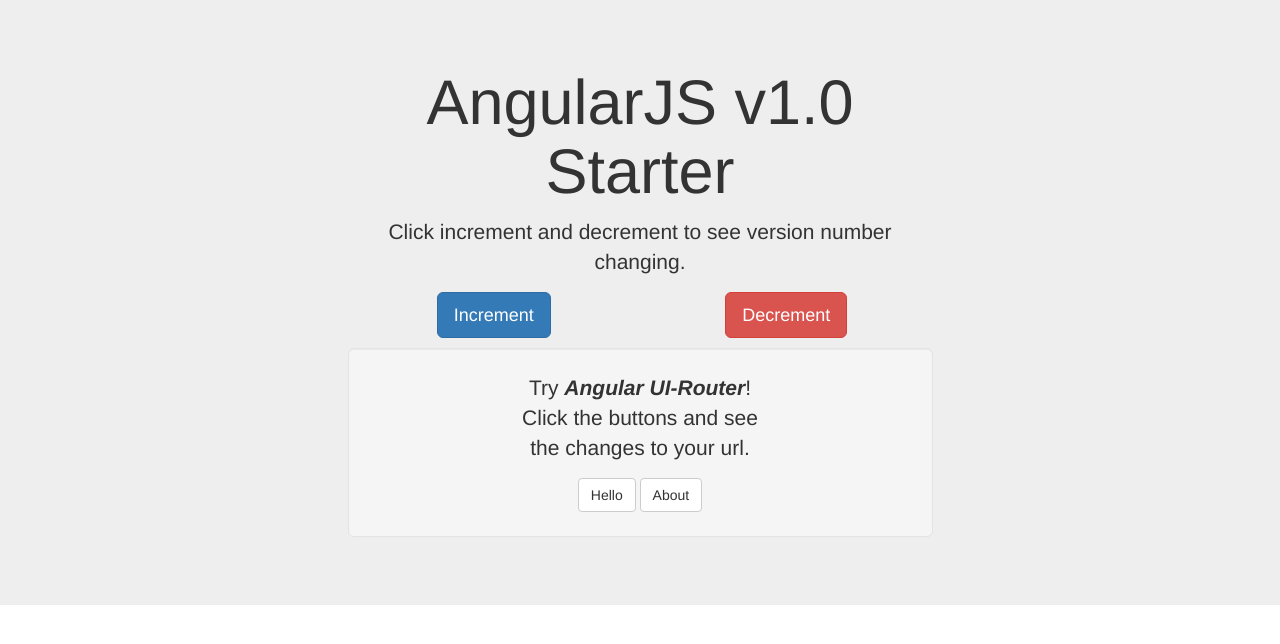
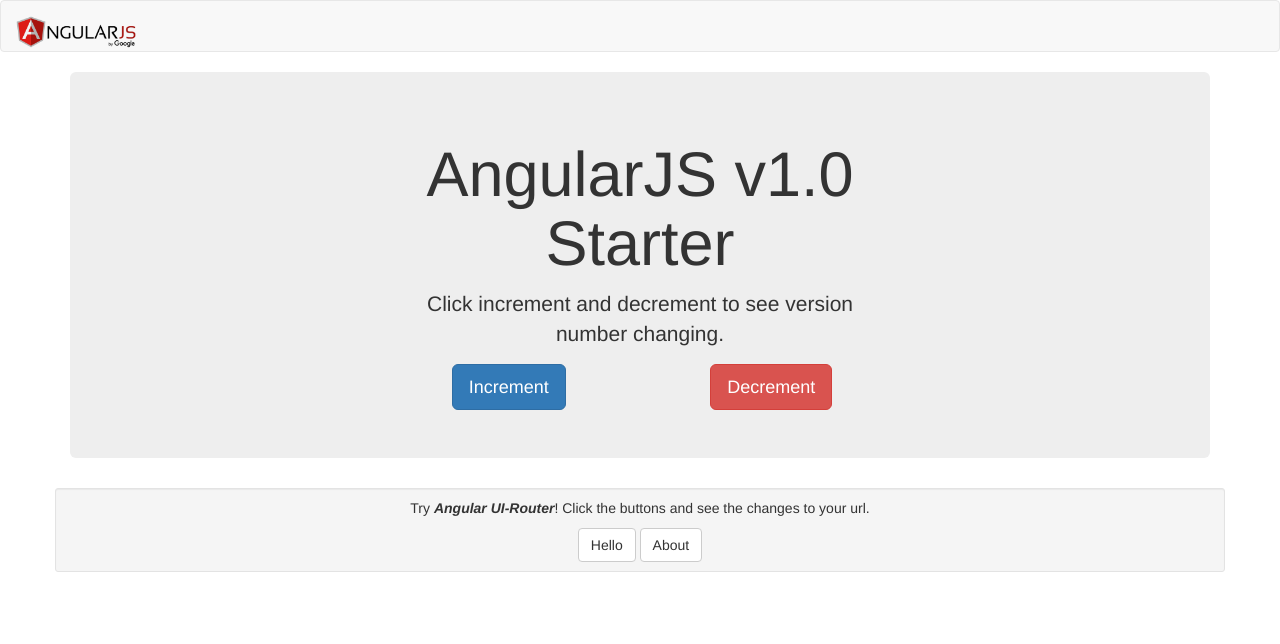
Before and after one commit to michaelunltd/angularjs-starter, a website: page index.html in a window 1280 px wide. Drawn offline with nearby package versions, Linux system fonts and the light colour scheme; some packages are replaced by stand-ins of ours.

Commit message:
added navbar bootstrap

```diff
--- a/index.html
+++ b/index.html
@@ -13,9 +13,17 @@
         <script src="/js/jquery.min.js"></script>
     </head>
     <body ng-app="angular-starter">
-
-        <div class="jumbotron" ng-controller="AppController as appCtrl" style="text-align:center">
-            <div class="container">
+        <nav class="navbar navbar-default">
+            <div class="container-fluid">
+                <div class="navbar-header">
+                <a class="navbar-brand" href="#">
+                    <img alt="Brand" src="/public/images/ng_logo.png" width="15%">
+                </a>
+                </div>
+            </div>
+        </nav>
+        <div class="container" ng-controller="AppController as appCtrl" style="text-align:center">
+            <div class="jumbotron">
                 <div class="row">
                     <div class="col-md-6 col-md-offset-3">
                         <h1>AngularJS v{{appCtrl.number}}.0 Starter</h1>
@@ -34,18 +42,16 @@
                                 <button type="button" class="btn btn-danger btn-lg" ng-click="appCtrl.decrement()"> Decrement </button>
                             </div>
                         </div>
-
-                        <div class="row well well-lg" style="margin-top:10px">
-                            <div class="col-md-6 col-md-offset-3">
-                                <p>Try <em><strong>Angular UI-Router</strong></em>! Click the buttons and see the changes to your url.</p>
-                                <a class="btn btn-default" ui-sref="hello">Hello</a>
-                                <a class="btn btn-default" ui-sref="about">About</a>
-                                <div ui-view></div>
-                            </div>
-                        </div>
                     </div>
                 </div>
-
+            </div>
+            <div class="row well well-sm" style="margin-top:10px">
+                <div class="col-md-6 col-md-offset-3">
+                    <p>Try <em><strong>Angular UI-Router</strong></em>! Click the buttons and see the changes to your url.</p>
+                    <a class="btn btn-default" ui-sref="hello">Hello</a>
+                    <a class="btn btn-default" ui-sref="about">About</a>
+                    <div ui-view></div>
+                </div>
             </div>
         </div>
 
```
Also changed, not shown: public/images/ng_logo.png (added).
